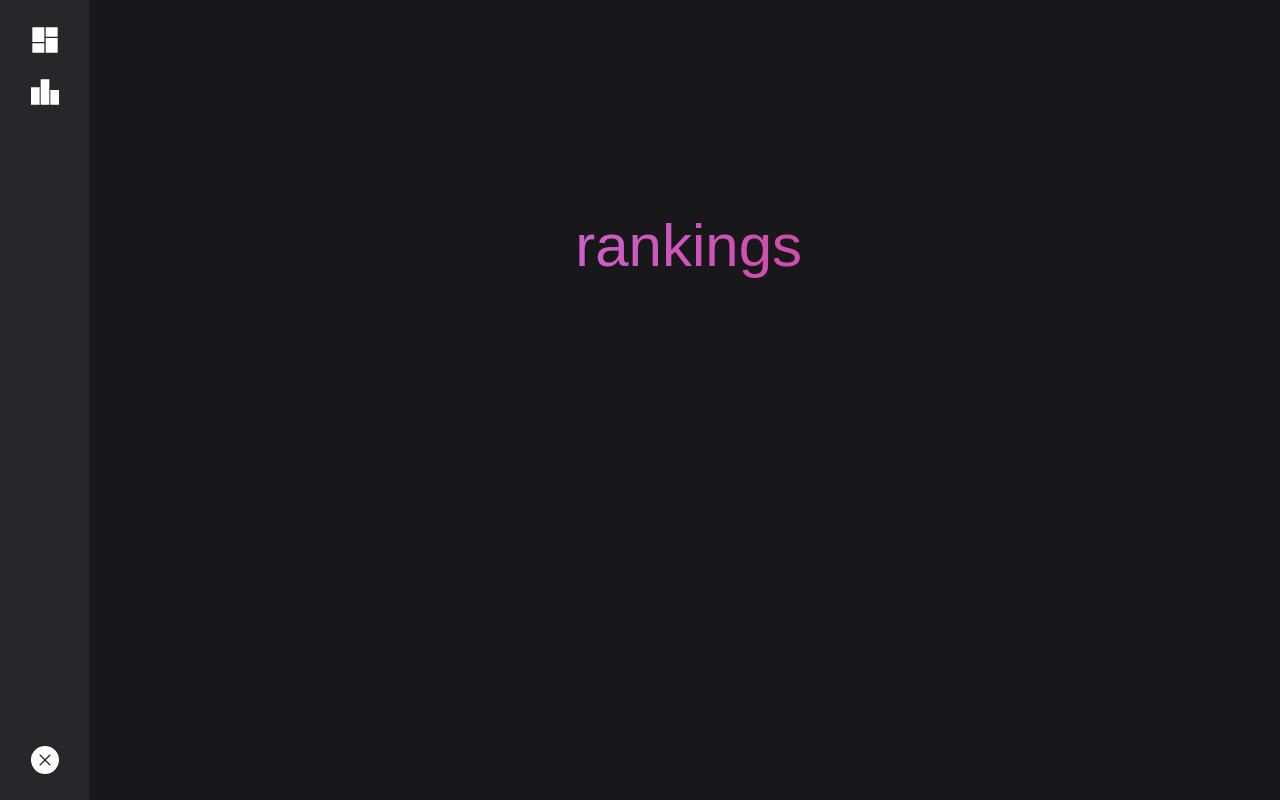
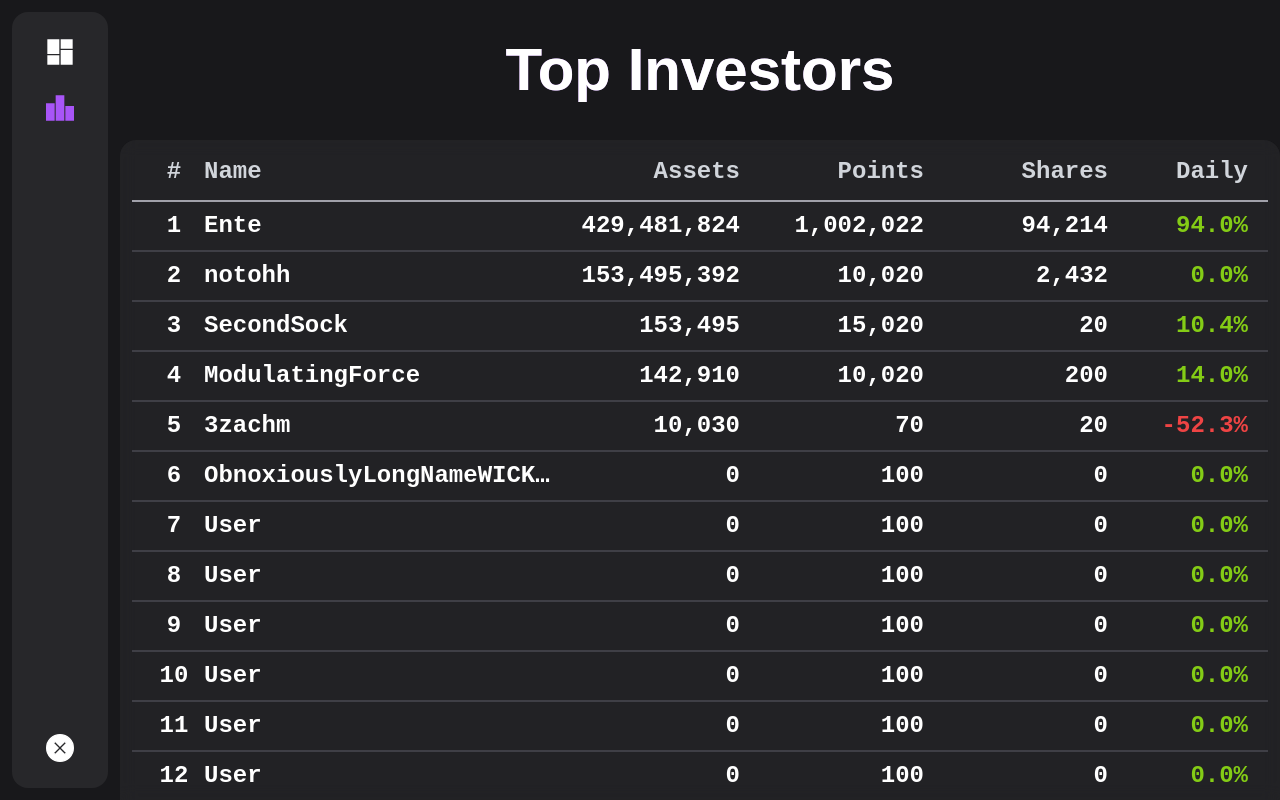
Before and after one commit to BasegBot/InvestWeb, a Next.js app: page /dashboard/ranking in a window 1280 px wide. Built offline with nearby package versions, Linux system fonts and the light colour scheme.

Commit message:
init ranking w/ fake data (redesign later)

```diff
--- a/components/dashboard/NavBar.tsx
+++ b/components/dashboard/NavBar.tsx
@@ -1,38 +1,54 @@
 import { m, Variants } from "framer-motion";
+import { useRouter } from "next/router";
 import Link from "next/link";
 
 function NavBar() {
   return (
+    <div className="m-3">
       <m.div
-      className="mr-2 flex h-24 w-full flex-row items-center justify-between bg-zinc-800 p-1 lg:h-screen lg:w-24 lg:flex-col"
+        className="flex min-h-[5rem] w-full flex-row items-center justify-between rounded-2xl bg-zinc-800 p-1 lg:h-full lg:w-24 lg:flex-col"
         variants={navContainerVariants}
         initial="initial"
         animate="animate"
       >
         <m.div
-        className="flex flex-row pl-5 lg:flex-col lg:pl-0 lg:pt-5"
+          className="flex flex-row items-center justify-center pl-5 lg:flex-col lg:pl-0 lg:pt-5"
           variants={navStripVariants}
         >
-        <m.div variants={navIconVariants} className="pr-5 lg:pr-0 lg:pb-5">
-          <Link href="/dashboard">
+          <m.div variants={navIconVariants} className="pr-5 lg:pr-0 lg:pb-3">
+            <ActiveLink href="/dashboard">
               <DashIcon />
-          </Link>
+            </ActiveLink>
           </m.div>
-        <m.div variants={navIconVariants} className="pr-5 lg:pr-0 lg:pb-5">
-          <Link href="/dashboard/ranking">
+          <m.div
+            variants={navIconVariants}
+            className="pr-5 lg:pr-0 lg:pt-3 lg:pb-3"
+          >
+            <ActiveLink href="/dashboard/ranking">
               <RankingIcon />
-          </Link>
+            </ActiveLink>
           </m.div>
         </m.div>
         <m.div
           className="flex flex-row items-center justify-center pr-5 lg:w-full lg:flex-col lg:pr-0 lg:pb-5"
           variants={navStripVariants}
         >
+          <m.div
+            className="fill-white stroke-white"
+            whileHover={{
+              color: "#fca311",
+            }}
+            whileTap={{
+              color: "#dd4444",
+            }}
+          >
             <Link href="/">
               <ExitIcon />
             </Link>
           </m.div>
         </m.div>
+      </m.div>
+    </div>
   );
 }
 
@@ -46,6 +62,12 @@ const NavSvgWrap = (props: { children: React.ReactNode }) => {
       x={0}
       y={0}
       origin="center"
+      whileHover={{
+        scale: 1.1,
+      }}
+      whileTap={{
+        scale: 0.9,
+      }}
     >
       {props.children}
     </m.svg>
@@ -57,9 +79,9 @@ const DashIcon = () => {
     <NavSvgWrap>
       <m.path
         d="M3 13h8V3H3v10zm0 8h8v-6H3v6zm10 0h8V11h-8v10zm0-18v6h8V3h-8z"
-        fill="white"
-        stroke="white"
         strokeWidth="1"
+        stroke="currentColor"
+        fill="currentColor"
       />
     </NavSvgWrap>
   );
@@ -70,9 +92,9 @@ const ExitIcon = () => {
     <NavSvgWrap>
       <m.path
         d="M12 2C6.47 2 2 6.47 2 12s4.47 10 10 10 10-4.47 10-10S17.53 2 12 2zm5 13.59L15.59 17 12 13.41 8.41 17 7 15.59 10.59 12 7 8.41 8.41 7 12 10.59 15.59 7 17 8.41 13.41 12 17 15.59z"
-        fill="white"
-        stroke="white"
         strokeWidth="1"
+        stroke="currentColor"
+        fill="currentColor"
       />
     </NavSvgWrap>
   );
@@ -83,11 +105,26 @@ const RankingIcon = () => {
     <NavSvgWrap>
       <m.path
         d="M7.5 21H2V9h5.5v12zm7.25-18h-5.5v18h5.5V3zM22 11h-5.5v10H22V11z"
-        fill="white"
-        stroke="white"
         strokeWidth="1"
+        stroke="currentColor"
+        fill="currentColor"
       />
     </NavSvgWrap>
+  );
+};
+
+const ActiveLink = (props: { href: string; children: React.ReactNode }) => {
+  const router = useRouter();
+  let styling = "text-white";
+  console.log(router.pathname);
+  console.log(props.href);
+  if (router.pathname === props.href) {
+    styling = "text-[#a855f7]";
+  }
+  return (
+    <Link href={props.href} className={styling}>
+      {props.children}
+    </Link>
   );
 };
 
--- /dev/null
+++ b/pages/api/fakeRanking.ts
@@ -0,0 +1,208 @@
+import type { NextApiRequest, NextApiResponse } from "next";
+
+type Data = {
+  [key: string]: any;
+};
+
+export default async function handler(
+  req: NextApiRequest,
+  res: NextApiResponse<Data>
+) {
+  const sortBy = req.query.s ? (req.query.s as string) : undefined;
+
+  let data = fakeData;
+  if (sortBy) {
+    if (sortBy === "netWorth") {
+      data = data.sort((a, b) => b.netWorth - a.netWorth);
+    } else if (sortBy === "dailyChange") {
+      data = data.sort((a, b) => b.dailyChange - a.dailyChange);
+    } else if (sortBy === "dailyChangePercent") {
+      data = data.sort((a, b) => b.dailyChangePercent - a.dailyChangePercent);
+    } else if (sortBy === "shares") {
+      data = data.sort((a, b) => b.shares - a.shares);
+    } else if (sortBy === "points") {
+      data = data.sort((a, b) => b.points - a.points);
+    } else if (sortBy === "name") {
+      data = data.sort((a, b) => a.name.localeCompare(b.name));
+    }
+  }
+
+  res.status(200).json({ data });
+}
+
+interface fakeDataEntry {
+  id: number;
+  name: string;
+  netWorth: number;
+  points: number;
+  shares: number;
+  dailyChange: number;
+  dailyChangePercent: number;
+}
+
+const fakeData: fakeDataEntry[] = [
+  {
+    id: 4,
+    name: "3zachm",
+    netWorth: 10030, // stocks + points
+    points: 70, /// uninvested points
+    shares: 20,
+    dailyChange: -500,
+    dailyChangePercent: -0.523,
+  },
+  {
+    id: 1,
+    name: "ModulatingForce",
+    netWorth: 142910,
+    points: 10020,
+    shares: 200,
+    dailyChange: 5420,
+    dailyChangePercent: 0.14,
+  },
+  {
+    id: 2,
+    name: "notohh",
+    netWorth: 153495392,
+    points: 10020,
+    shares: 2432,
+    dailyChange: 0,
+    dailyChangePercent: 0,
+  },
+  {
+    id: 3,
+    name: "SecondSock",
+    netWorth: 153495,
+    points: 15020,
+    shares: 20,
+    dailyChange: 5432,
+    dailyChangePercent: 0.104,
+  },
+  {
+    id: 0,
+    name: "Ente",
+    netWorth: 429481824,
+    points: 1002022,
+    shares: 94214,
+    dailyChange: 3294444224,
+    dailyChangePercent: 0.94,
+  },
+  {
+    id: 5,
+    name: "ObnoxiouslyLongNameWICKED",
+    netWorth: 0,
+    points: 100,
+    shares: 0,
+    dailyChange: 0,
+    dailyChangePercent: 0,
+  },
+  {
+    id: 6,
+    name: "User",
+    netWorth: 0,
+    points: 100,
+    shares: 0,
+    dailyChange: 0,
+    dailyChangePercent: 0,
+  },
+  {
+    id: 7,
+    name: "User",
+    netWorth: 0,
+    points: 100,
+    shares: 0,
+    dailyChange: 0,
+    dailyChangePercent: 0,
+  },
+  {
+    id: 8,
+    name: "User",
+    netWorth: 0,
+    points: 100,
+    shares: 0,
+    dailyChange: 0,
+    dailyChangePercent: 0,
+  },
+  {
+    id: 9,
+    name: "User",
+    netWorth: 0,
+    points: 100,
+    shares: 0,
+    dailyChange: 0,
+    dailyChangePercent: 0,
+  },
+  {
+    id: 10,
+    name: "User",
+    netWorth: 0,
+    points: 100,
+    shares: 0,
+    dailyChange: 0,
+    dailyChangePercent: 0,
+  },
+  {
+    id: 11,
+    name: "User",
+    netWorth: 0,
+    points: 100,
+    shares: 0,
+    dailyChange: 0,
+    dailyChangePercent: 0,
+  },
+  {
+    id: 12,
+    name: "User",
+    netWorth: 0,
+    points: 100,
+    shares: 0,
+    dailyChange: 0,
+    dailyChangePercent: 0,
+  },
+  {
+    id: 13,
+    name: "User",
+    netWorth: 0,
+    points: 100,
+    shares: 0,
+    dailyChange: 0,
+    dailyChangePercent: 0,
+  },
+  {
+    id: 14,
+    name: "User",
+    netWorth: 0,
+    points: 100,
+    shares: 0,
+    dailyChange: 0,
+    dailyChangePercent: 0,
+  },
+  {
+    id: 15,
+    name: "User",
+    netWorth: 0,
+    points: 100,
+    shares: 0,
+    dailyChange: 0,
+    dailyChangePercent: 0,
+  },
+  {
+    id: 16,
+    name: "User",
+    netWorth: 0,
+    points: 100,
+    shares: 0,
+    dailyChange: 0,
+    dailyChangePercent: 0,
+  },
+  {
+    id: 17,
+    name: "User",
+    netWorth: 0,
+    points: 100,
+    shares: 0,
+    dailyChange: 0,
+    dailyChangePercent: 0,
+  },
+];
+
+export type { fakeDataEntry };
--- a/pages/dashboard/index.tsx
+++ b/pages/dashboard/index.tsx
@@ -17,31 +17,31 @@ function Dashboard() {
         animate="animate"
       >
         <m.div
-          className="col-span-1 m-2 bg-zinc-800"
+          className="col-span-1 m-2 rounded-2xl bg-zinc-800 p-3"
           variants={gridItemVariants}
         >
           1
         </m.div>
         <m.div
-          className="col-span-1 row-span-3 m-2 bg-zinc-800 lg:col-span-3 lg:row-span-1"
+          className="col-span-1 row-span-3 m-2 rounded-2xl bg-zinc-800 p-3 lg:col-span-3 lg:row-span-1"
           variants={gridItemVariants}
         >
           2
         </m.div>
         <m.div
-          className="col-span-1 m-2 bg-zinc-800"
+          className="col-span-1 m-2 rounded-2xl bg-zinc-800 p-3"
           variants={gridItemVariants}
         >
           3
         </m.div>
         <m.div
-          className="col-span-1 row-span-4 m-2 bg-zinc-800 lg:col-span-4 lg:row-span-1"
+          className="col-span-1 row-span-4 m-2 rounded-2xl bg-zinc-800 p-3 lg:col-span-4 lg:row-span-1"
           variants={gridItemVariants}
         >
           4
         </m.div>
         <m.div
-          className="col-span-1 m-2 bg-zinc-800"
+          className="col-span-1 m-2 rounded-2xl bg-zinc-800 p-3"
           variants={gridItemVariants}
         >
           5
--- a/pages/dashboard/ranking.tsx
+++ b/pages/dashboard/ranking.tsx
@@ -1,26 +1,101 @@
 import { m, Variants } from "framer-motion";
 import Head from "next/head";
-import { ReactElement } from "react";
+import { ReactElement, useEffect, useState } from "react";
 import DashLayout from "../../layouts/DashLayout";
+import { fakeDataEntry } from "../api/fakeRanking";
 
-function Dashboard() {
+function Ranking() {
+  const [sortBy, setSortBy] = useState("netWorth");
+  const [fakeData, setFakeData] = useState([]);
+
+  useEffect(() => {
+    fetch(`/api/fakeRanking?s=${sortBy}`)
+      .then((res) => res.json())
+      .then((data) => {
+        setFakeData(data.data);
+      });
+  }, [sortBy]);
+
   return (
     <>
       <Head>
         <title>Ranking - InvestBot</title>
       </Head>
-      <div className="flex min-h-screen flex-col items-center justify-start py-2">
+      <div className="flex w-full justify-center">
         <m.div
-          className="grid w-[90vw] grid-cols-1 py-2 sm:grid-cols-2 md:grid-cols-4 lg:w-[75vw]"
+          className="ml-3 flex w-full flex-col items-center justify-start font-spaceMono font-semibold lg:ml-0"
           variants={containerVariants}
           initial="initial"
           animate="animate"
         >
-          <m.div
-            className="col-span-1 flex w-full items-center justify-center bg-gradient-to-r from-purple-400 to-pink-600 bg-clip-text pt-[200px] pb-[100px] font-plusJakarta text-transparent sm:col-span-2 md:col-span-4"
+          <m.h1
+            className="hidden bg-gradient-to-tr from-purple-500 to-purple-100 bg-clip-text py-10 text-center font-plusJakarta text-5xl font-bold text-white text-transparent lg:block lg:text-6xl"
             variants={headerVariants}
           >
-            <m.h1 className="text-6xl">rankings</m.h1>
+            Top Investors
+          </m.h1>
+          <m.div
+            className="inline-grid w-full rounded-t-2xl bg-zinc-800 bg-opacity-70 p-3 pt-4 text-xl backdrop-blur lg:text-2xl"
+            variants={rankingCardVariants}
+            initial="initial"
+            animate="animate"
+          >
+            <m.div className="inline-grid w-full grid-flow-col grid-cols-[0.75fr_4fr_3fr_2fr] gap-2 border-b-2 border-zinc-400 px-5 pb-3 text-right text-gray-300 md:grid-cols-[0.5fr_4fr_repeat(3,_2fr)_1.5fr]">
+              <m.h1 className="text-left md:text-center">#</m.h1>
+              <m.h1
+                className="overflow-hidden overflow-ellipsis whitespace-nowrap text-left"
+                onClick={() => setSortBy("name")}
+              >
+                Name
+              </m.h1>
+              <m.h1 onClick={() => setSortBy("netWorth")}>Assets</m.h1>
+              <m.h1
+                className="hidden md:block"
+                onClick={() => setSortBy("points")}
+              >
+                Points
+              </m.h1>
+              <m.h1
+                className="hidden md:block"
+                onClick={() => setSortBy("shares")}
+              >
+                Shares
+              </m.h1>
+              <m.h1 onClick={() => setSortBy("dailyChange")}>Daily</m.h1>
+            </m.div>
+            {
+              // TODO: add arrow to show which column is being sorted by and which direction
+              fakeData.map((entry: fakeDataEntry, index) => {
+                let changeClass = " text-lime-500";
+                if (entry.dailyChangePercent < 0) {
+                  changeClass = " text-red-500";
+                }
+                return (
+                  <m.div key={entry.id}>
+                    <m.div className="inline-grid w-full grid-flow-col grid-cols-[1fr_4fr_3fr_2fr] gap-2 border-b-2 border-zinc-700 px-5 py-2 text-right md:grid-cols-[0.5fr_4fr_repeat(3,_2fr)_1.5fr]">
+                      <m.h1 className="text-left md:text-center">
+                        {index + 1}
+                      </m.h1>
+                      <m.h1 className="overflow-hidden overflow-ellipsis whitespace-nowrap text-left">
+                        {entry.name}
+                      </m.h1>
+                      <m.h1>{entry.netWorth.toLocaleString("en-US")}</m.h1>
+                      <m.h1 className="hidden md:block">
+                        {entry.points.toLocaleString("en-US")}
+                      </m.h1>
+                      <m.h1 className="hidden md:block">
+                        {entry.shares.toLocaleString("en-US")}
+                      </m.h1>
+                      <m.h1 className={changeClass}>
+                        {(
+                          Math.round(entry.dailyChangePercent * 1000) / 10
+                        ).toFixed(1) + "%"}
+                      </m.h1>
+                    </m.div>
+                  </m.div>
+                );
+              })
+            }
           </m.div>
         </m.div>
       </div>
@@ -48,23 +123,42 @@ const containerVariants: Variants = {
 const headerVariants: Variants = {
   initial: {
     opacity: 0,
-    y: 100,
+    y: -100,
   },
   animate: {
     opacity: 1,
     y: 0,
     transition: {
-      delay: 0.5,
+      delay: 1.0,
       duration: 1.0,
       type: "spring",
       bounce: 0.5,
-      stiffness: 80,
+      stiffness: 60,
     },
   },
 };
 
-Dashboard.getLayout = function getLayout(page: ReactElement) {
+const rankingCardVariants: Variants = {
+  initial: {
+    opacity: 0,
+    y: 300,
+  },
+  animate: {
+    opacity: 1,
+    y: 0,
+    transition: {
+      duration: 3,
+      delayChildren: 0.5,
+      staggerChildren: 0.25,
+      type: "spring",
+      bounce: 0.5,
+      stiffness: 40,
+    },
+  },
+};
+
+Ranking.getLayout = function getLayout(page: ReactElement) {
   return <DashLayout>{page}</DashLayout>;
 };
 
-export default Dashboard;
+export default Ranking;
```
Lines whose indentation alone changed are shown as unchanged.
